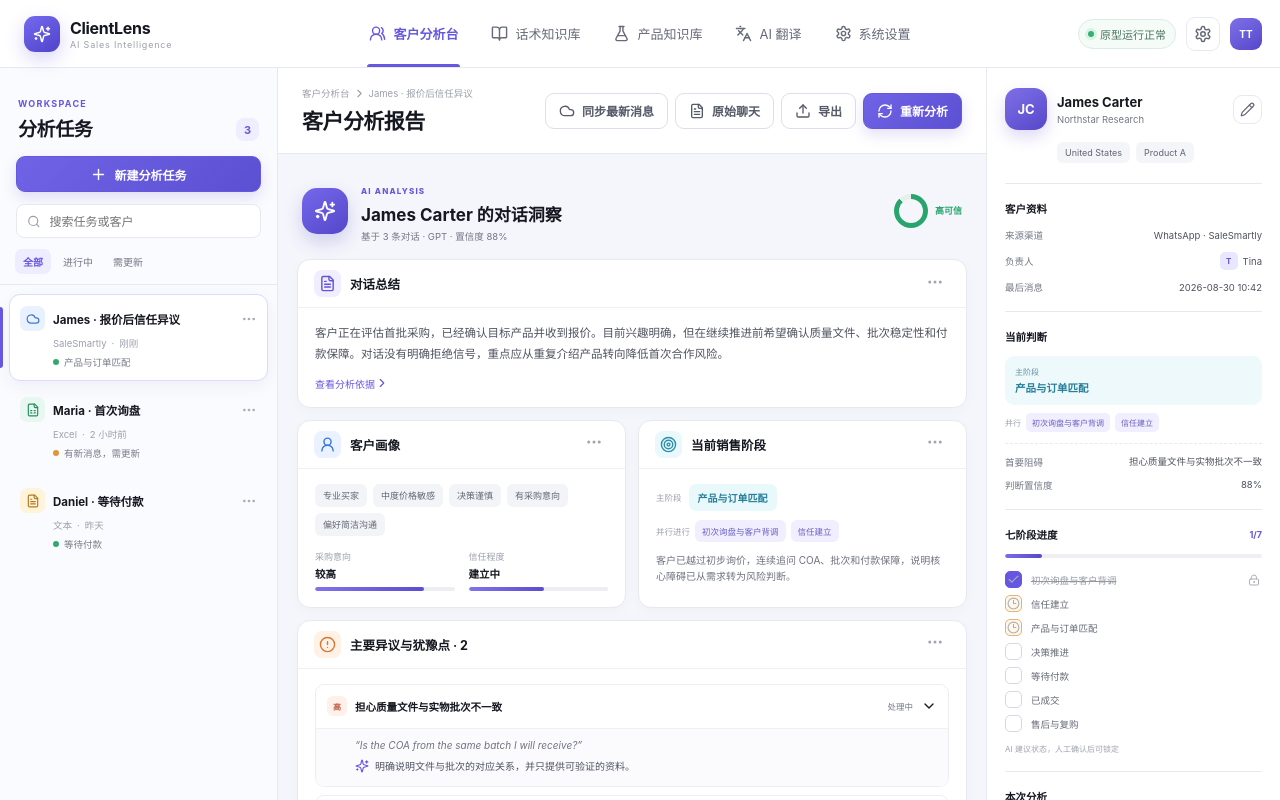
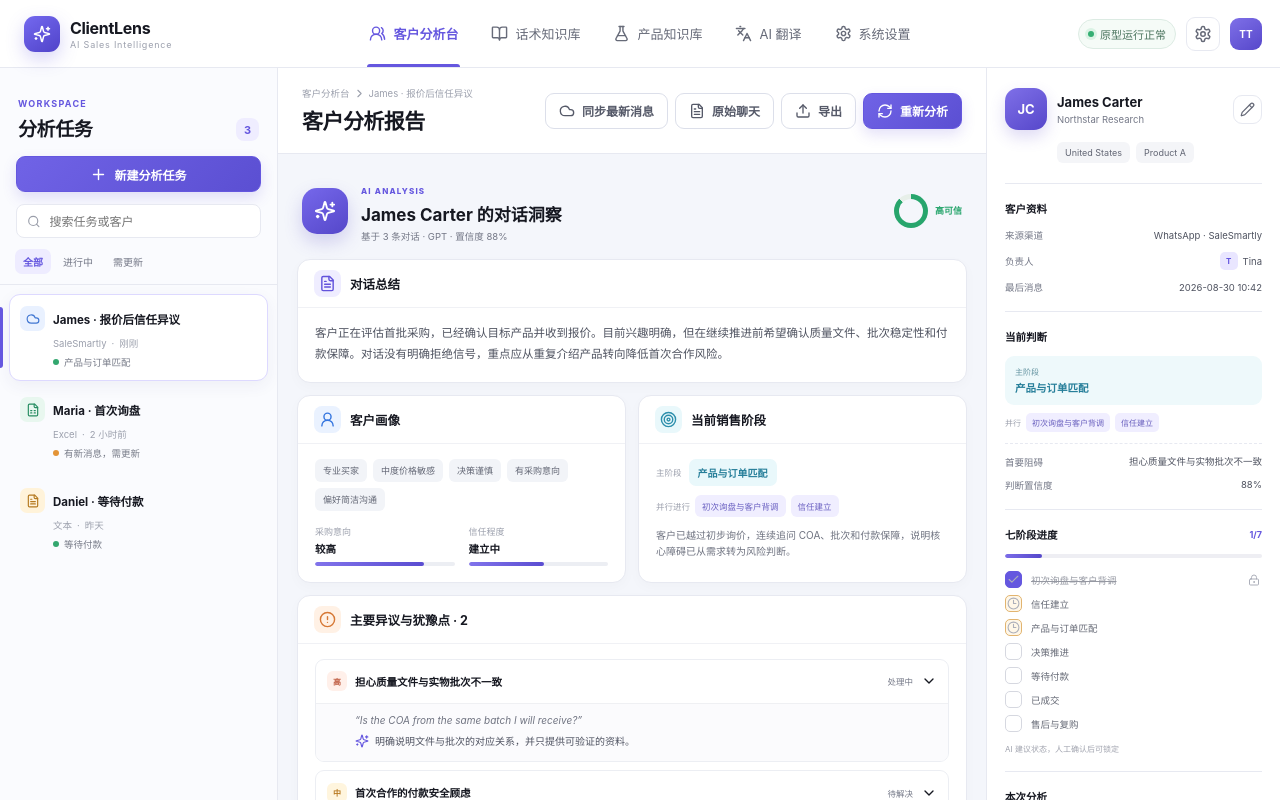
Before and after one commit to tiantian-work-lgtm/clientlens, a Next.js app: page / in a window 1280 px wide. Shown: the top 800 px of the page. Built offline with nearby package versions, Linux system fonts and the light colour scheme.

Commit message:
Remove inactive interface controls

```diff
--- a/app/globals.css
+++ b/app/globals.css
@@ -76,7 +76,6 @@ button { color: inherit; }
 .task-row { display: flex; align-items: center; gap: 8px; min-width: 0; }
 .task-row strong { font-size: 11.5px; overflow: hidden; text-overflow: ellipsis; white-space: nowrap; flex: 1; }
 .task-row input { flex: 1; min-width: 0; border: 1px solid #bcb5ff; border-radius: 5px; padding: 3px 5px; font-size: 11px; outline: none; }
-.task-more { color: #a9acb7; flex: none; }
 .source-icon { width: 25px; height: 25px; border-radius: 7px; display: grid; place-items: center; flex: none; }
 .source-icon.blue { color: #4177d2; background: #e9f1ff; }.source-icon.green { color: #278d62; background: #e8f7ef; }.source-icon.amber { color: #b57a20; background: #fff3da; }
 .task-meta, .task-bottom { display: flex; align-items: center; gap: 5px; color: var(--muted-2); font-size: 9.5px; margin-left: 33px; margin-top: 5px; }
@@ -107,11 +106,10 @@ button { color: inherit; }
 .report-card { background: white; border: 1px solid var(--line); border-radius: 13px; margin-bottom: 12px; box-shadow: 0 4px 13px rgba(28,31,45,.025); overflow: hidden; }
 .report-card.featured { border-color: #dcd6ff; box-shadow: 0 7px 22px rgba(92,76,196,.08); }
 .report-card > header { height: 48px; display: flex; align-items: center; padding: 0 16px; border-bottom: 1px solid #f0f1f5; gap: 9px; }
-.report-card > header h3 { font-size: 12.5px; margin: 0; flex: 1; }.report-card > header button { border: 0; background: transparent; color: #a2a5b1; cursor: pointer; }
+.report-card > header h3 { font-size: 12.5px; margin: 0; flex: 1; }
 .card-icon { width: 27px; height: 27px; border-radius: 8px; display: grid; place-items: center; }.card-icon.violet { color: #6353dc; background: #efedff; }.card-icon.blue { color: #3475df; background: #eaf2ff; }.card-icon.cyan { color: #2c8fac; background: #e9f8fb; }.card-icon.orange { color: #d67835; background: #fff1e5; }.card-icon.green { color: #2b9d68; background: #e9f7ef; }.card-icon.amber { color: #bd8321; background: #fff4dc; }
 .card-body { padding: 15px 17px 16px; }
 .summary-text { margin: 0; font-size: 11.5px; line-height: 1.85; color: #4f5360; }
-.text-link { border: 0; background: transparent; color: var(--violet); display: flex; align-items: center; padding: 10px 0 0; font-size: 10px; cursor: pointer; }
 .split-cards { display: grid; grid-template-columns: 1fr 1fr; gap: 12px; }.split-cards .report-card { margin: 0 0 12px; }
 .tag-cloud { display: flex; flex-wrap: wrap; gap: 6px; }.tag-cloud span, .customer-tags span { padding: 5px 8px; border-radius: 6px; background: #f2f4f8; color: #626674; font-size: 9px; }
 .mini-metrics { margin-top: 14px; display: grid; grid-template-columns: 1fr 1fr; gap: 14px; }.mini-metrics small, .mini-metrics strong { display: block; font-size: 9px; }.mini-metrics small { color: var(--muted-2); }.mini-metrics strong { margin: 3px 0 6px; font-size: 10.5px; }
--- a/app/page.tsx
+++ b/app/page.tsx
@@ -23,7 +23,6 @@ import {
   Link2,
   ListChecks,
   LockKeyhole,
-  MoreHorizontal,
   Pencil,
   Plus,
   RefreshCw,
@@ -331,7 +330,6 @@ function AnalysisWorkspace({ tasks, activeTask, onSelect, onUpdate, onNew }: {
                   {renaming === task.id ? (
                     <input autoFocus value={draftName} onChange={(e) => setDraftName(e.target.value)} onClick={(e) => e.stopPropagation()} onBlur={() => rename(task)} onKeyDown={(e) => e.key === "Enter" && rename(task)} />
                   ) : <strong>{task.name}</strong>}
-                  <MoreHorizontal size={16} className="task-more" />
                 </div>
                 <div className="task-meta"><span>{meta.label}</span><span>·</span><span>{task.updatedAt}</span></div>
                 <div className="task-bottom">
@@ -377,7 +375,6 @@ function AnalysisWorkspace({ tasks, activeTask, onSelect, onUpdate, onNew }: {
 
           <ReportCard icon={FileText} title="对话总结" tone="violet">
             <p className="summary-text">{activeTask.report.summary}</p>
-            <button className="text-link">查看分析依据 <ChevronRight size={14} /></button>
           </ReportCard>
 
           <div className="split-cards">
@@ -456,7 +453,7 @@ function AnalysisFailed({ task, onRetry }: { task: CustomerTask; onRetry: () =>
 }
 
 function ReportCard({ icon: Icon, title, tone, featured, children }: React.PropsWithChildren<{ icon: typeof Sparkles; title: string; tone: string; featured?: boolean }>) {
-  return <article className={`report-card ${featured ? "featured" : ""}`}><header><span className={`card-icon ${tone}`}><Icon size={17} /></span><h3>{title}</h3><button aria-label="更多"><MoreHorizontal size={18} /></button></header><div className="card-body">{children}</div></article>;
+  return <article className={`report-card ${featured ? "featured" : ""}`}><header><span className={`card-icon ${tone}`}><Icon size={17} /></span><h3>{title}</h3></header><div className="card-body">{children}</div></article>;
 }
 
 const confirmationState: Record<ConfirmationStatus, { label: string; className: string }> = {
@@ -847,7 +844,7 @@ function KnowledgeView({ kind }: { kind: "scripts" | "products" }) {
     </div>
     <div className="table-card">
       <div className="table-toolbar"><label className="search-box"><Search size={16} /><input placeholder={scripts ? "搜索话术、场景或标签" : "搜索产品或分类"} /></label><button className="filter-button">全部分类 <ChevronDown size={14} /></button><button className="filter-button">全部状态 <ChevronDown size={14} /></button><button className="secondary-button"><Upload size={16} />批量导入</button></div>
-      {scripts ? <table><thead><tr><th>话术名称</th><th>销售阶段</th><th>关联产品</th><th>语言</th><th>状态</th><th>使用次数</th><th /></tr></thead><tbody>{scriptRows.map((row) => <tr key={row.title}><td><div className="name-cell"><span className="doc-icon"><FileText size={16} /></span><strong>{row.title}</strong></div></td><td><span className="table-tag">{row.stage}</span></td><td>{row.product}</td><td>{row.language}</td><td><span className={`publish-state ${row.status}`}>{row.status}</span></td><td>{row.used}</td><td><MoreHorizontal size={17} /></td></tr>)}</tbody></table> : <table><thead><tr><th>产品名称</th><th>分类</th><th>关联文件</th><th>关联话术</th><th>资料完整度</th><th>最后更新</th><th /></tr></thead><tbody>{productRows.map((row) => <tr key={row.name}><td><div className="name-cell"><span className="product-icon"><FlaskConical size={16} /></span><strong>{row.name}</strong></div></td><td><span className="table-tag">{row.category}</span></td><td>{row.docs} 个</td><td>{row.scripts} 条</td><td><div className="completion"><i><b style={{ width: `${row.completeness}%` }} /></i><span>{row.completeness}%</span></div></td><td>{row.updated}</td><td><MoreHorizontal size={17} /></td></tr>)}</tbody></table>}
+      {scripts ? <table><thead><tr><th>话术名称</th><th>销售阶段</th><th>关联产品</th><th>语言</th><th>状态</th><th>使用次数</th></tr></thead><tbody>{scriptRows.map((row) => <tr key={row.title}><td><div className="name-cell"><span className="doc-icon"><FileText size={16} /></span><strong>{row.title}</strong></div></td><td><span className="table-tag">{row.stage}</span></td><td>{row.product}</td><td>{row.language}</td><td><span className={`publish-state ${row.status}`}>{row.status}</span></td><td>{row.used}</td></tr>)}</tbody></table> : <table><thead><tr><th>产品名称</th><th>分类</th><th>关联文件</th><th>关联话术</th><th>资料完整度</th><th>最后更新</th></tr></thead><tbody>{productRows.map((row) => <tr key={row.name}><td><div className="name-cell"><span className="product-icon"><FlaskConical size={16} /></span><strong>{row.name}</strong></div></td><td><span className="table-tag">{row.category}</span></td><td>{row.docs} 个</td><td>{row.scripts} 条</td><td><div className="completion"><i><b style={{ width: `${row.completeness}%` }} /></i><span>{row.completeness}%</span></div></td><td>{row.updated}</td></tr>)}</tbody></table>}
     </div>
   </section>;
 }
```
